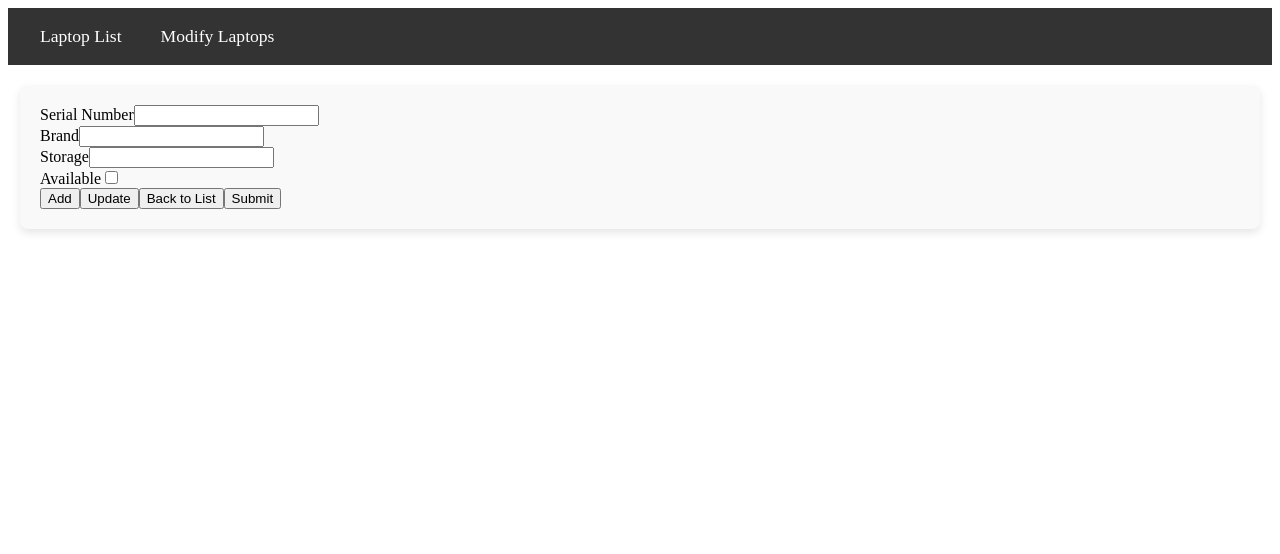
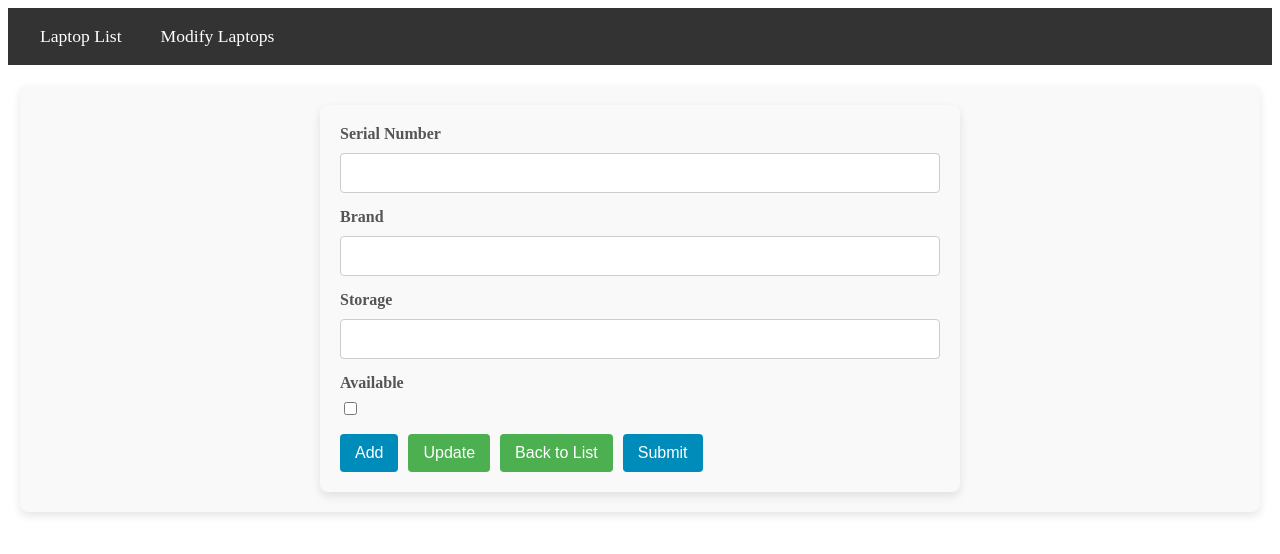
Before and after one commit to kir4t/Gurkirat-Singh-Learning-Angular, an Angular app: page /modify-list-item in a window 1280 px wide. Shown: the top 554 px of the page. Built offline with nearby package versions, Linux system fonts and the light colour scheme.

Commit message:
completed

```diff
--- /dev/null
+++ b/src/app/highlight-on-focus.directive.ts
@@ -0,0 +1,20 @@
+  import {AfterViewInit, Directive, ElementRef, HostListener, Input, Renderer2} from '@angular/core';
+
+  @Directive({
+    selector: '[appHighlightOnFocus]',
+    standalone: true
+  })
+  export class HighlightOnFocusDirective {
+    @Input('appHighlightOnFocus') highlightColor: string = 'lightblue';
+
+    constructor(private el: ElementRef, private renderer: Renderer2) {
+    }
+
+    @HostListener('focus') onFocus(): void {
+      this.renderer.setStyle(this.el.nativeElement, 'backgroundColor', this.highlightColor);
+    }
+
+    @HostListener('blur') onBlur(): void {
+      this.renderer.removeStyle(this.el.nativeElement, 'backgroundColor');
+    }
+  }
--- a/src/app/laptops-list/laptops-list.component.html
+++ b/src/app/laptops-list/laptops-list.component.html
@@ -13,7 +13,7 @@
       <th>Option</th>
     </tr></thead>
   <tbody>
-  <tr  *ngFor="let pad of laptopsArray"[appHoverHighlight]="'lightblue'" >
+  <tr  *ngFor="let pad of laptopsArray"[appHoverHighlight]="'lightgreen'" >
     <h3>{{pad.brand | uppercase}}</h3>
     <td>Serial Number : {{pad.serialNumber}}</td>
     <td>Model : {{pad.model}}</td>
--- a/src/app/modify-list-item/modify-list-item.component.html
+++ b/src/app/modify-list-item/modify-list-item.component.html
@@ -1,17 +1,17 @@
 <form [formGroup]="laptopForm" (ngSubmit)="onAdd()">
   <div class="form-group">
     <label for="serialNumber">Serial Number</label>
-    <input type="text" id="serialNumber" formControlName="serialNumber" />
+    <input type="text" id="serialNumber" formControlName="serialNumber" [appHighlightOnFocus]="'lightpink'" />
   </div>
 
   <div class="form-group">
     <label for="brand">Brand</label>
-    <input type="text" id="brand" formControlName="brand" />
+    <input type="text" id="brand" formControlName="brand" [appHighlightOnFocus]="'lightyellow'" />
   </div>
 
   <div class="form-group">
     <label for="storage">Storage</label>
-    <input type="text" id="storage" formControlName="storage" />
+    <input type="text" id="storage" formControlName="storage" appHighlightOnFocus />
   </div>
 
   <div class="form-group">
--- /dev/null
+++ b/src/app/modify-list-item/modify-list-item.component.scss
@@ -0,0 +1,99 @@
+/* General form styling */
+form {
+  max-width: 600px;
+  margin: 0 auto;
+  padding: 20px;
+  background-color: #f9f9f9;
+  border-radius: 8px;
+  box-shadow: 0 4px 10px rgba(0, 0, 0, 0.1);
+}
+
+h2 {
+  text-align: center;
+  color: #333;
+  font-size: 1.8rem;
+  margin-bottom: 20px;
+}
+
+/* Style for form groups */
+.form-group {
+  margin-bottom: 15px;
+}
+
+/* Labels */
+label {
+  display: block;
+  font-size: 1rem;
+  color: #555;
+  margin-bottom: 5px;
+  font-weight: bold;
+}
+
+/* Input fields */
+input[type="text"],
+input[type="checkbox"] {
+  width: 100%;
+  padding: 10px;
+  margin-top: 5px;
+  font-size: 1rem;
+  border: 1px solid #ccc;
+  border-radius: 4px;
+  box-sizing: border-box;
+  transition: all 0.3s ease;
+}
+
+/* Input focus styling */
+input[type="text"]:focus,
+input[type="checkbox"]:focus {
+  outline: none;
+  border-color: #4CAF50;
+  box-shadow: 0 0 5px rgba(76, 175, 80, 0.5);
+}
+
+/* Checkbox styling */
+input[type="checkbox"] {
+  width: auto;
+  margin-right: 10px;
+  cursor: pointer;
+}
+
+/* Buttons */
+button {
+  background-color: #4CAF50;
+  color: #fff;
+  padding: 10px 15px;
+  font-size: 1rem;
+  border: none;
+  border-radius: 4px;
+  cursor: pointer;
+  transition: all 0.3s ease;
+  margin-right: 10px;
+}
+
+button:hover {
+  background-color: #45a049;
+}
+
+button[type="submit"] {
+  background-color: #008CBA;
+}
+
+button[type="submit"]:hover {
+  background-color: #007bb5;
+}
+
+button[type="button"]:hover {
+  background-color: #e74c3c;
+  color: white;
+}
+
+/* Form field focus highlight */
+input[type="text"]:focus {
+  background-color: rgba(76, 175, 80, 0.1); /* Light green background when focused */
+  border: 2px solid #4CAF50;
+}
+
+/* Styling for the form on hover */
+form:hover {
+  box-shadow: 0 4px 15px rgba(0, 0, 0, 0.2);
+}
--- a/src/app/modify-list-item/modify-list-item.component.ts
+++ b/src/app/modify-list-item/modify-list-item.component.ts
@@ -4,15 +4,17 @@ import {ActivatedRoute, Router} from "@angular/router";
 import {LaptopsService} from "../services/laptops.service";
 import {laptopsArray} from "../Shared/mockLaptops";
 import {Laptops} from "../Shared/Models/Laptops";
+import {HighlightOnFocusDirective} from "../highlight-on-focus.directive";
 
 @Component({
   selector: 'app-modify-list-item',
   standalone: true,
   imports: [
-    ReactiveFormsModule
+    ReactiveFormsModule,
+    HighlightOnFocusDirective
   ],
   templateUrl: './modify-list-item.component.html',
-  styleUrl: './modify-list-item.component.css'
+  styleUrl: './modify-list-item.component.scss'
 })
 export class ModifyListItemComponent implements OnInit{
   laptopForm: FormGroup;
```
Also changed, not shown: src/app/modify-list-item/modify-list-item.component.css (deleted), 1 other file (tests, documents, lock files or other folders).
